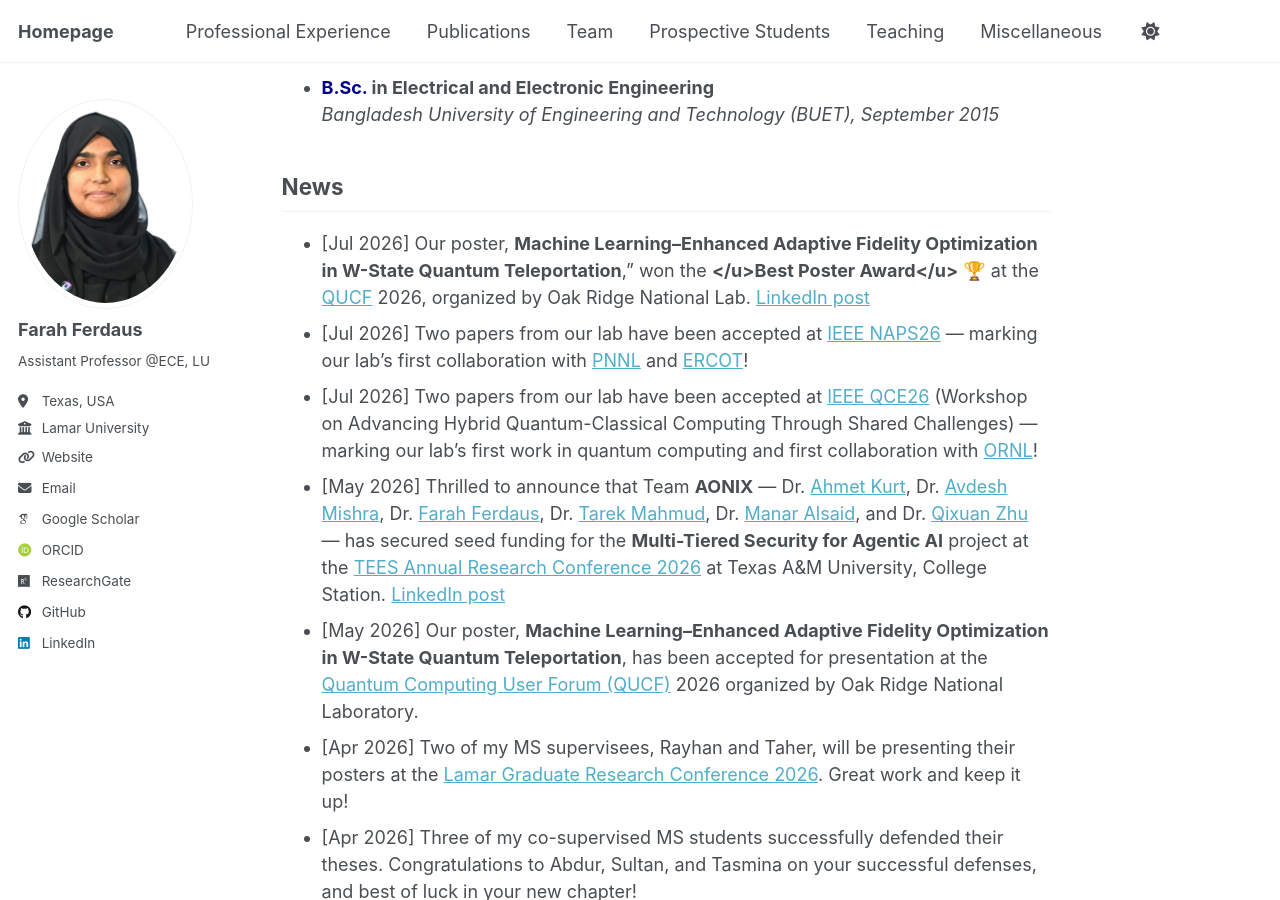
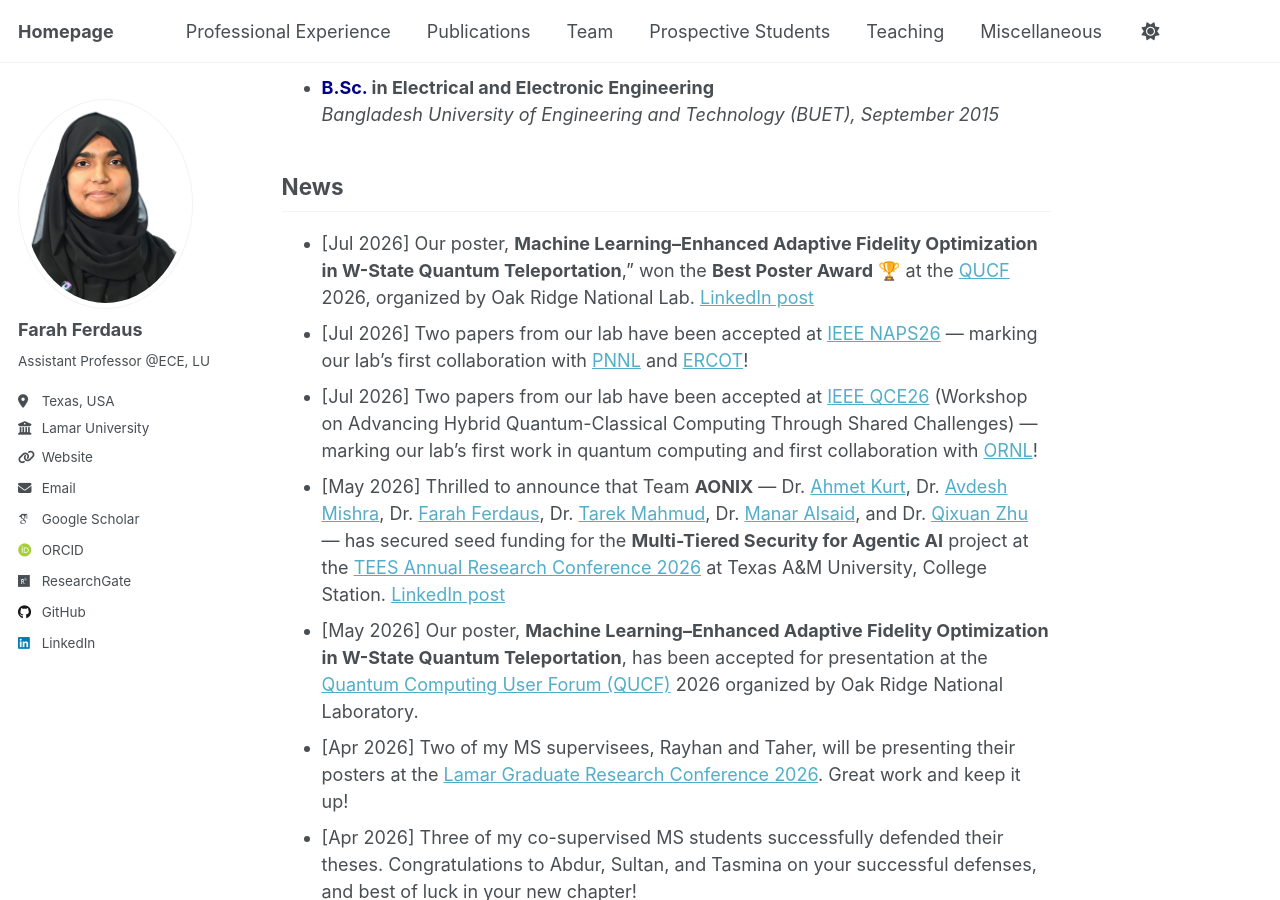
Before and after one commit to fferdaus/fferdaus.github.io, a Jekyll site: the page built from _pages/about.md, in a window 1280 px wide and 900 px high, scrolled down 888 px. Built offline with Jekyll 4.4.1, drawn with Linux system fonts in a browser that asks for light colours; emoji names are drawn with the system emoji font; some web fonts are replaced.

```diff
--- a/_pages/about.md
+++ b/_pages/about.md
@@ -61,7 +61,7 @@ I have published numerous scientific articles, including journal articles, confe
 <br> [Poster – Rayhan](https://lamar0-my.sharepoint.com/:b:/g/personal/fferdaus_lamar_edu/IQDJAmfeKdWtRoJOF0tiFMUCAV5S6lzGjz5sl6GAh_drQu0?e=ODjbzc) \| [Poster – Taher](https://lamar0-my.sharepoint.com/:b:/g/personal/fferdaus_lamar_edu/IQDaqvUznGsSSbnXCy_U9GppAXAiHoaEPJ6QIkLvs-92vq0?e=bWgcDz)
 -->
 ## News
-- [Jul 2026] Our poster, **Machine Learning–Enhanced Adaptive Fidelity Optimization in W-State Quantum Teleportation**," won the **</u>Best Poster Award</u>** 🏆 at the [QUCF](https://www.olcf.ornl.gov/calendar/2026-quantum-computing-user-forum/) 2026, organized by Oak Ridge National Lab. [LinkedIn post](https://www.linkedin.com/feed/update/urn:li:ugcPost:7486160842829369344/)
+- [Jul 2026] Our poster, **Machine Learning–Enhanced Adaptive Fidelity Optimization in W-State Quantum Teleportation**," won the **Best Poster Award** 🏆 at the [QUCF](https://www.olcf.ornl.gov/calendar/2026-quantum-computing-user-forum/) 2026, organized by Oak Ridge National Lab. [LinkedIn post](https://www.linkedin.com/feed/update/urn:li:ugcPost:7486160842829369344/)
 - [Jul 2026] Two papers from our lab have been accepted at [IEEE NAPS26](https://www.mtu.edu/ece/naps-2026/) — marking our lab's first collaboration with [PNNL](https://www.pnnl.gov) and [ERCOT](https://www.ercot.com)!
 - [Jul 2026] Two papers from our lab have been accepted at [IEEE QCE26](https://qce.quantum.ieee.org/2026/) (Workshop on Advancing Hybrid Quantum-Classical Computing Through Shared Challenges) — marking our lab's first work in quantum computing and first collaboration with [ORNL](https://www.ornl.gov)!
 - [May 2026] Thrilled to announce that Team **AONIX** — Dr. [Ahmet Kurt](https://www.etamu.edu/people/ahmet-kurt-ph-d/), Dr. [Avdesh Mishra](https://www.tamuk.edu/engineering/departments/eecs/faculty-and-staff/Avdesh-Mishra.html), Dr. [Farah Ferdaus](https://www.lamar.edu/engineering/electrical/faculty-and-staff/farah-ferdaus/index.html), Dr. [Tarek Mahmud](https://www.tamuk.edu/engineering/departments/eecs/faculty-and-staff/index.html), Dr. [Manar Alsaid](https://www.etamu.edu/people/manar-alsaid-ph-d/), and Dr. [Qixuan Zhu](https://www.shsu.edu/directory/employee-profiles/zhu-qixuan-qxz002) — has secured seed funding for the **Multi-Tiered Security for Agentic AI** project at the [TEES Annual Research Conference 2026](https://tarc.tamu.edu/) at Texas A&M University, College Station. [LinkedIn post](https://www.linkedin.com/posts/congratulations-to-the-winning-teams-of-the-ugcPost-7463748066697707520-Hq5M/?utm_source=social_share_send&utm_medium=member_desktop_web&rcm=ACoAABQayYQBywVMffeM2RtnFXdDlOwVNW9OAlE)
```
